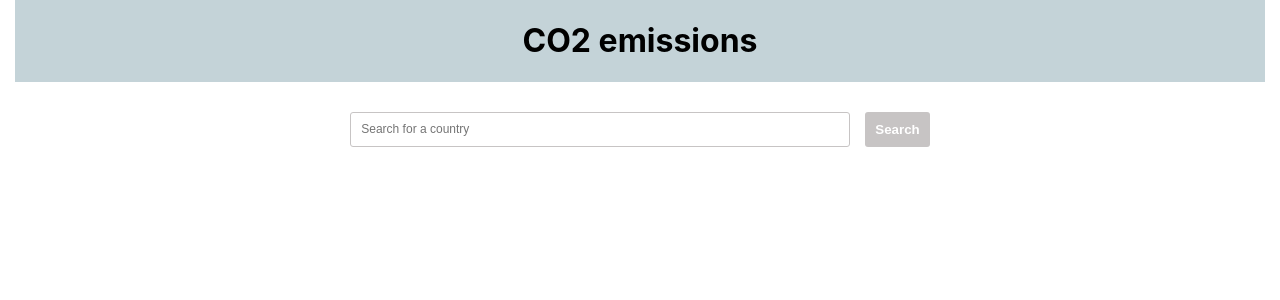
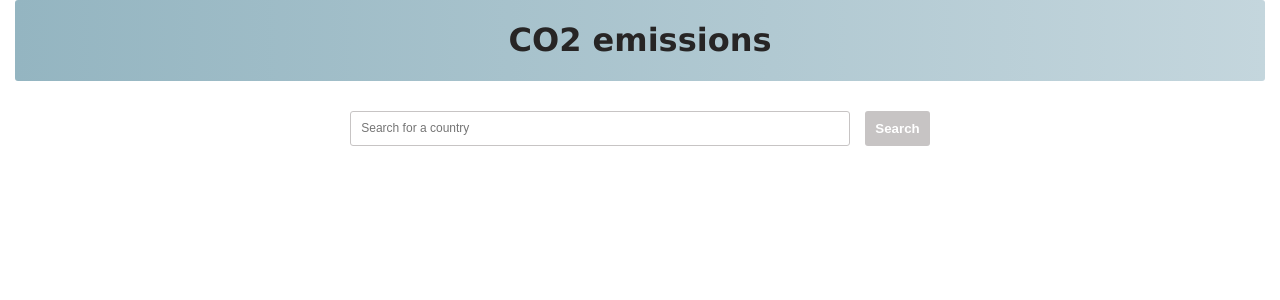
Before and after one commit to tommisoikkeli/CO2-app-ui, a React (Create React App) app in the folder ui/: page / in a window 1280 px wide. Shown: the top 300 px of the page. Built offline with nearby package versions, Linux system fonts and the light colour scheme.

Commit message:
css updates

```diff
--- a/ui/public/index.html
+++ b/ui/public/index.html
@@ -2,7 +2,6 @@
 <html lang="en">
   <head>
     <meta charset="utf-8" />
-    <link rel="shortcut icon" href="%PUBLIC_URL%/favicon.ico" />
     <link
       href="https://fonts.googleapis.com/icon?family=Material+Icons"
       rel="stylesheet"
--- a/ui/src/App.scss
+++ b/ui/src/App.scss
@@ -1,9 +1,7 @@
 body {
   margin: 0;
   padding: 0;
-  font-family: -apple-system, BlinkMacSystemFont, 'Segoe UI', 'Roboto', 'Oxygen',
-    'Ubuntu', 'Cantarell', 'Fira Sans', 'Droid Sans', 'Helvetica Neue',
-    sans-serif;
+  font-family: Verdana, Geneva, sans-serif;
   -webkit-font-smoothing: antialiased;
   -moz-osx-font-smoothing: grayscale;
 }
--- a/ui/src/components/ErrorModal/errormodal.scss
+++ b/ui/src/components/ErrorModal/errormodal.scss
@@ -9,7 +9,7 @@
   outline: none;
   padding: 20px;
   transform: translate(-50%, -50%);
-  width: 400px;
+  width: 300px;
   height: auto;
 
   > button {
--- a/ui/src/components/Header/header.scss
+++ b/ui/src/components/Header/header.scss
@@ -1,6 +1,15 @@
 .header {
   display: flex;
   justify-content: center;
-  background-color: $header-blue;
+  background: linear-gradient(to right, darken($header-blue, 5%), lighten($header-blue, 10%));
   margin-bottom: 30px;
+  border-radius: 3px;
+
+  h1 {
+    color: $header-black;
+    font-size: 22px;
+    @include desktop {
+      font-size: 32px;
+    }
+  }
 }
--- a/ui/src/components/Results/LineChart/LineChart.tsx
+++ b/ui/src/components/Results/LineChart/LineChart.tsx
@@ -20,7 +20,7 @@ interface ILineDataType {
 export default class LineChart extends React.Component<ILineChartProps> {
   private desktopMargins = {
     top: 20,
-    right: 110,
+    right: 130,
     bottom: 30,
     left: 80
   };
--- a/ui/src/components/Results/LineChart/linechart.scss
+++ b/ui/src/components/Results/LineChart/linechart.scss
@@ -74,8 +74,7 @@
       content: '';
       position: absolute;
       border: solid;
-      border-color: $tooltip-background-color transparent transparent
-        transparent;
+      border-color: $tooltip-background-color transparent transparent;
       border-width: 8px;
       top: 5px;
       left: -8px;
--- a/ui/src/data/countries.ts
+++ b/ui/src/data/countries.ts
@@ -3,12 +3,10 @@ export const countries: string[] = [
   'Åland Islands',
   'Albania',
   'Algeria',
-  'American Samoa',
   'Andorra',
   'Angola',
   'Anguilla',
   'Antarctica',
-  'Antigua And Barbuda',
   'Argentina',
   'Armenia',
   'Aruba',
@@ -25,13 +23,11 @@ export const countries: string[] = [
   'Benin',
   'Bermuda',
   'Bhutan',
-  'Bolivia, Plurinational State Of',
-  'Bonaire, Sint Eustatius And Saba',
+  'Bolivia',
   'Bosnia And Herzegovina',
   'Botswana',
   'Bouvet Island',
   'Brazil',
-  'British Indian Ocean Territory',
   'Brunei Darussalam',
   'Bulgaria',
   'Burkina Faso',
@@ -95,7 +91,6 @@ export const countries: string[] = [
   'Guyana',
   'Haiti',
   'Heard Island And Mcdonald Islands',
-  'Holy See (vatican City State)',
   'Honduras',
   'Hong Kong',
   'Hungary',
@@ -140,7 +135,6 @@ export const countries: string[] = [
   'Mauritius',
   'Mayotte',
   'Mexico',
-  'Micronesia, Federated States Of',
   'Moldova, Republic Of',
   'Monaco',
   'Mongolia',
@@ -181,13 +175,9 @@ export const countries: string[] = [
   'Romania',
   'Russian Federation',
   'Rwanda',
-  'Saint Barthélemy',
-  'Saint Helena, Ascension And Tristan Da Cunha',
   'Saint Kitts And Nevis',
   'Saint Lucia',
   'Saint Martin (french Part)',
-  'Saint Pierre And Miquelon',
-  'Saint Vincent And The Grenadines',
   'Samoa',
   'San Marino',
   'Sao Tome And Principe',
@@ -203,14 +193,12 @@ export const countries: string[] = [
   'Solomon Islands',
   'Somalia',
   'South Africa',
-  'South Georgia And The South Sandwich Islands',
   'South Korea',
   'South Sudan',
   'Spain',
   'Sri Lanka',
   'Sudan',
   'Suriname',
-  'Svalbard And Jan Mayen',
   'Swaziland',
   'Sweden',
   'Switzerland',
@@ -234,15 +222,11 @@ export const countries: string[] = [
   'United Arab Emirates',
   'United Kingdom',
   'United States of America',
-  'United States Minor Outlying Islands',
   'Uruguay',
   'Uzbekistan',
   'Vanuatu',
-  'Venezuela, Bolivarian Republic Of',
+  'Venezuela',
   'Viet Nam',
-  'Virgin Islands, British',
-  'Virgin Islands, U.s.',
-  'Wallis And Futuna',
   'Western Sahara',
   'Yemen',
   'Zambia',
--- a/ui/src/styles/variables.scss
+++ b/ui/src/styles/variables.scss
@@ -5,8 +5,9 @@ $border-gray: #c7c4c4;
 $steelblue: #4682b4;
 $red: #d45959;
 $box-shadow-gray: #eceaea;
-$header-blue: #c4d3d8;
-$chart-background-color: #ced5d6;
+$header-blue: #a4c0ca;
+$header-black: #272525;
+$chart-background-color: rgba(181, 181, 183, 0.25);
 $tooltip-background-color: #5d4761;
 $error-red: #d84646;
 $modal-overlay-background: rgba(255, 255, 255, 0.75);
```
